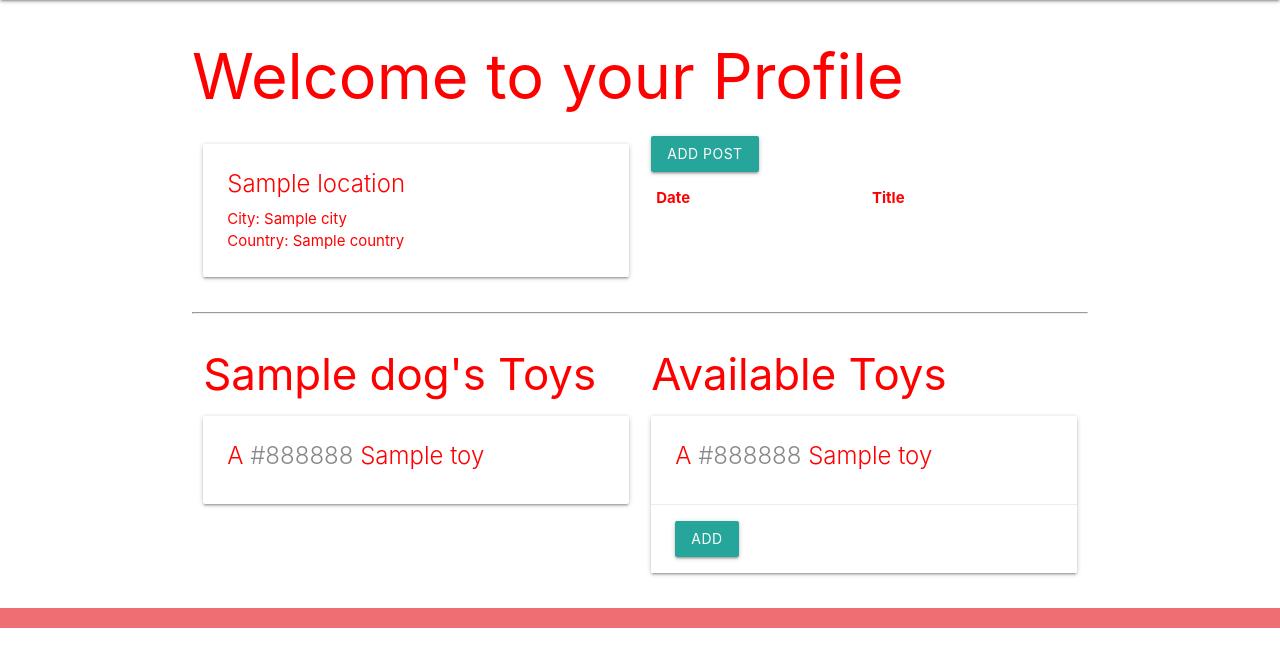
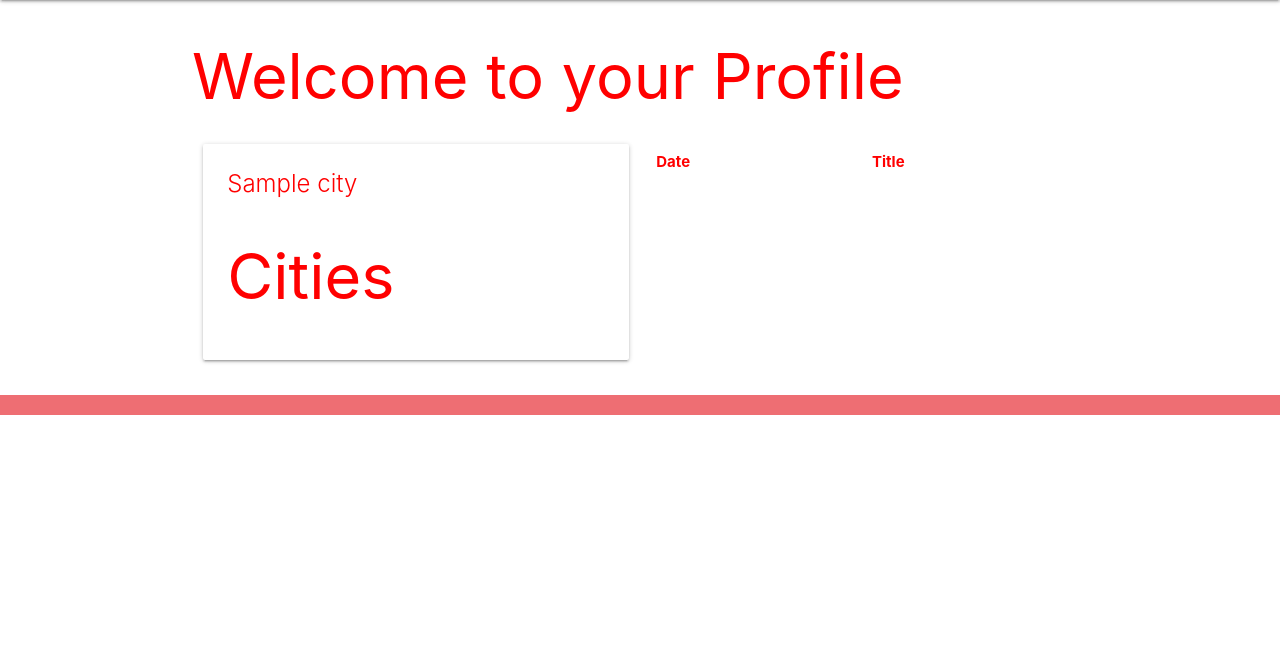
Before and after one commit to ajelleny/wayfarer, a Django app: template main_app/templates/profile.html in a window 1280 px wide. Shown: the part 64-731 px from the top of the page. Run offline with Django 3.2, Linux system fonts and the light colour scheme; the template is opened without the code that fills it: most values are stand-ins (such as "Sample title", 1, 10 or a date in 2020); lists and menus that the app fills with data are empty.

Commit message:
added cities and reviews to profile

```diff
--- a/main_app/templates/profile.html
+++ b/main_app/templates/profile.html
@@ -7,17 +7,29 @@
   <div class="col s6">
     <div class="card">
       <div class="card-content">
-        <span class="card-title">{{ location.name }}</span>
-        <p>City: {{ location.city }}</p>
-        <p>Country: {{ location.country }}</p>
+        <span class="card-title">{{ location.city }}</span>
+        <table class="striped">
+          <h1>Cities</h1>
+          <tbody>
+          {% for post in user.post_set.all %}
+            <tr>
+              <td>{{post.locations}}</td>
+              {% comment %} <td>{{location.country}}</td> {% endcomment %}
+            </tr>
+          {% endfor %}
+        </tbody>
+      </table>
       </div>
     </div>
   </div>
   <div class="col s6">
 
-    <form method="POST" action="{% url 'add_post' post.id %}">
+
+
+
+    {% comment %} <form method="POST" action="{% url 'add_post' post.id %}">
       <input type="submit" class="btn" value="Add Post">
-    </form>
+    </form> {% endcomment %}
 
     <table class="striped">
       <thead>
@@ -37,7 +49,7 @@
   </div>
 </div>
 
-<hr>
+{% comment %} <hr>
 <div class="row">
   <div class="col s6">
     <h3>{{ dog.name }}'s Toys</h3>
@@ -92,6 +104,6 @@
 
   const selectEl = document.getElementById('id_meal');
   M.FormSelect.init(selectEl);
-</script>
+</script> {% endcomment %}
 
 {% endblock %}
```
